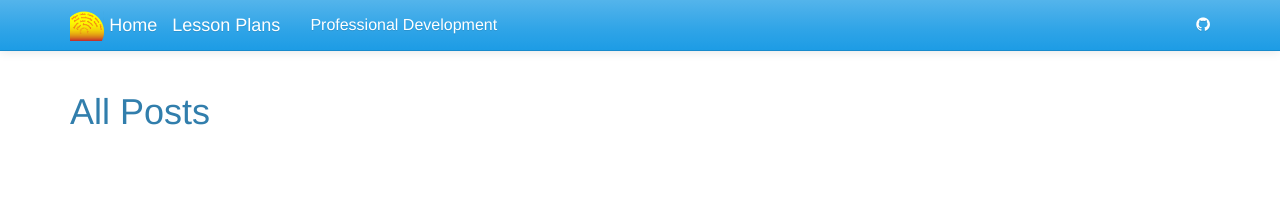
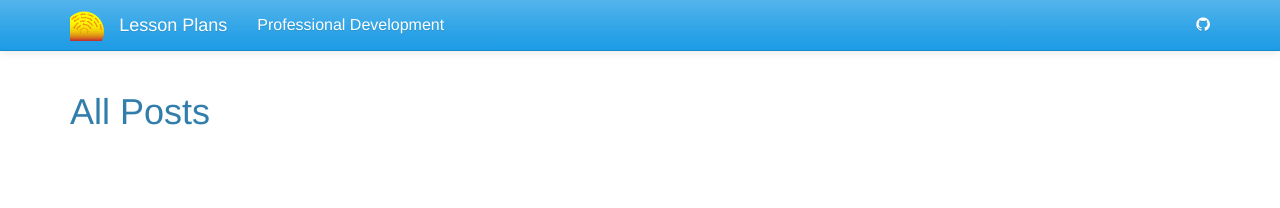
Before and after one commit to montanastorytelling/alice-lesson-plans-pd, a Jekyll site: the page built from assets/allposts.html, in a window 1280 px wide. Shown: the top 208 px of the page. Built offline with Jekyll 4.4.1, drawn with Linux system fonts in a browser that asks for light colours.

Commit message:
Remove 'home' from topnav

```diff
--- a/_includes/topnav.html
+++ b/_includes/topnav.html
@@ -11,7 +11,7 @@
         <div id="navbar" class="collapse navbar-collapse">
             <ul class="nav navbar-nav">
                 <li {% if page.sectionid=='Docs' %} class="active" {% endif %}><a class="navbar-brand" href="https://montanastorytelling.github.io/">
-                <span><img src="{{ "/assets/img/storytelling-logo-transparent-64x64.png" | relative_url }}" alt="Logo"></span> Home
+                <span><img src="{{ "/assets/img/storytelling-logo-transparent-64x64.png" | relative_url }}" alt="Logo"></span>
             </a></li>
                 <li {% if page.sectionid=='Docs' %} class="active" {% endif
             %}><a class="navbar-brand"
```
